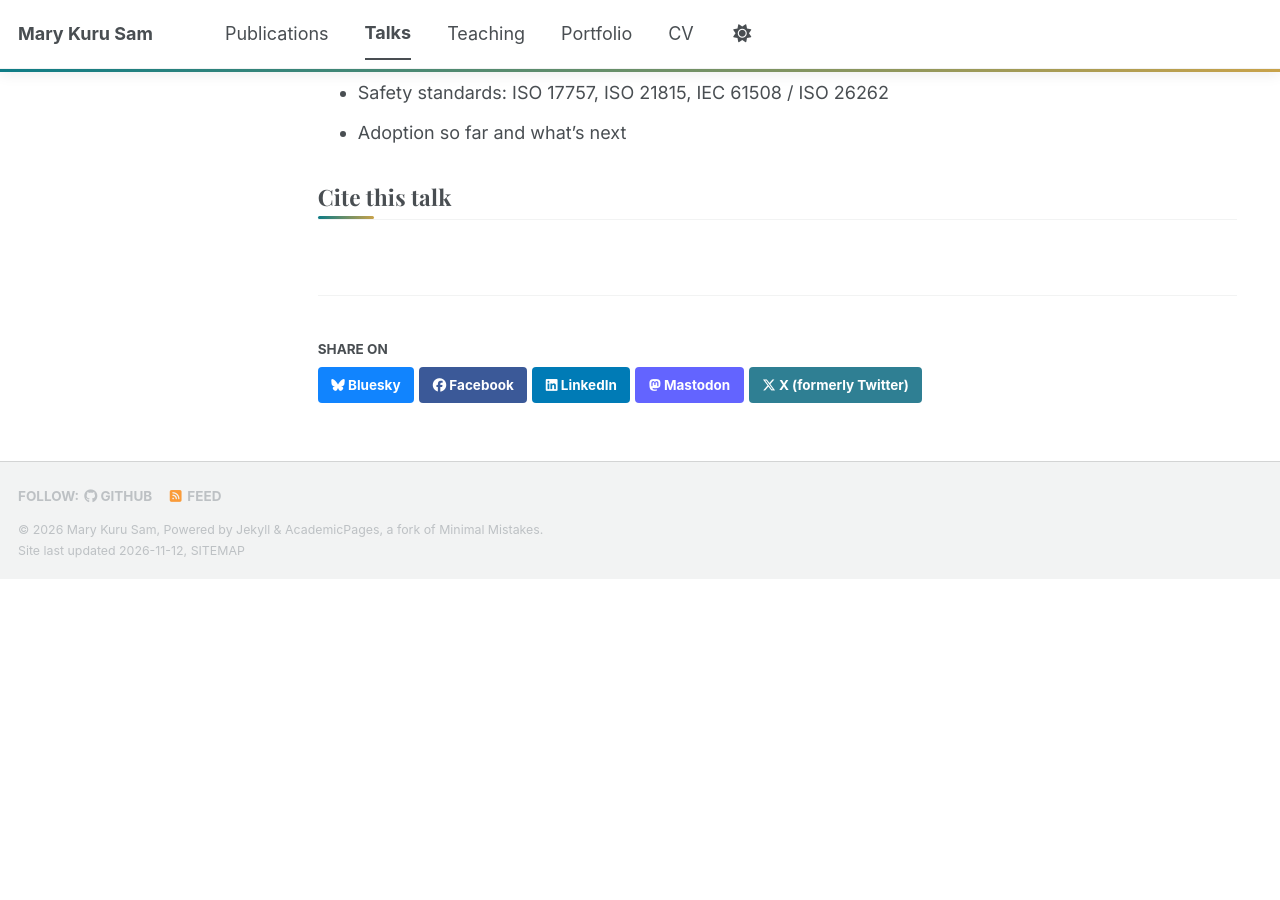
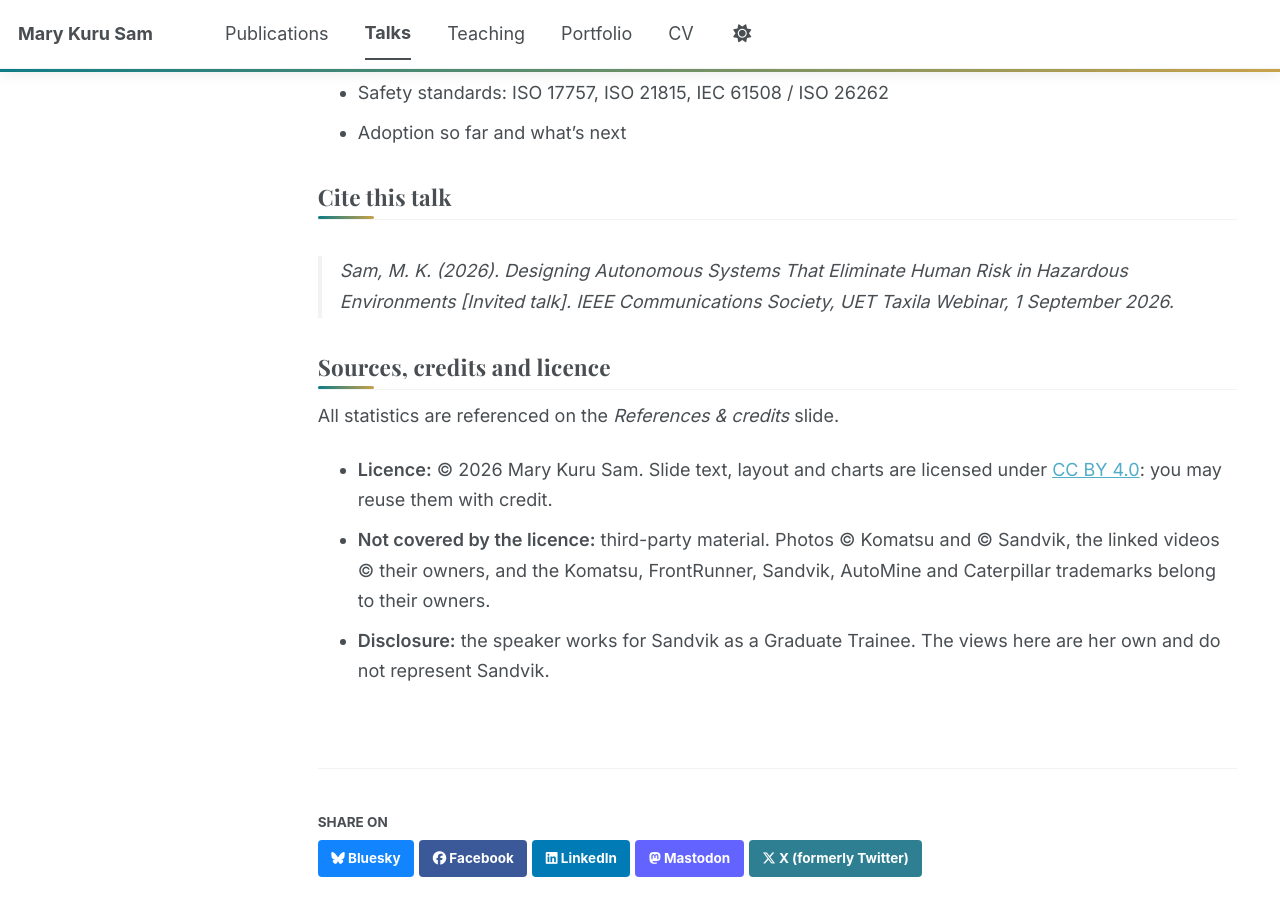
Before and after one commit to MaryKuruENG/MaryKuruENG.github.io, a Jekyll site: the page built from _talks/2026-09-01-uet-taxila-webinar.md, in a window 1280 px wide and 900 px high, scrolled down 1368 px. Built offline with Jekyll 4.4.1, drawn with Linux system fonts in a browser that asks for light colours; a style sheet for code colours, icons or effects is not loaded; before the commit the page ends 1947 px from its top, so only the background shows below that.

Commit message:
Update 2026-09-01-uet-taxila-webinar.md

```diff
--- a/_talks/2026-09-01-uet-taxila-webinar.md
+++ b/_talks/2026-09-01-uet-taxila-webinar.md
@@ -38,3 +38,17 @@ Delivered live to 35 participants.
 - Adoption so far and what's next
 
 ## Cite this talk
+> Sam, M. K. (2026). *Designing Autonomous Systems That Eliminate Human Risk in Hazardous
+> Environments* [Invited talk]. IEEE Communications Society, UET Taxila Webinar, 1 September 2026.
+
+## Sources, credits and licence
+
+All statistics are referenced on the *References & credits* slide.
+
+- **Licence:** © 2026 Mary Kuru Sam. Slide text, layout and charts are licensed under
+  [CC BY 4.0](https://creativecommons.org/licenses/by/4.0/): you may reuse them with credit.
+- **Not covered by the licence:** third-party material. Photos © Komatsu and © Sandvik, the
+  linked videos © their owners, and the Komatsu, FrontRunner, Sandvik, AutoMine and
+  Caterpillar trademarks belong to their owners.
+- **Disclosure:** the speaker works for Sandvik as a Graduate Trainee. The views here are her
+  own and do not represent Sandvik.
```
